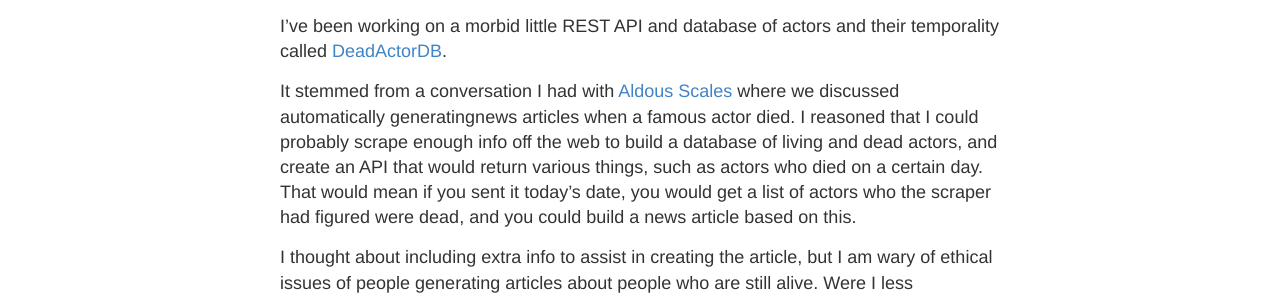
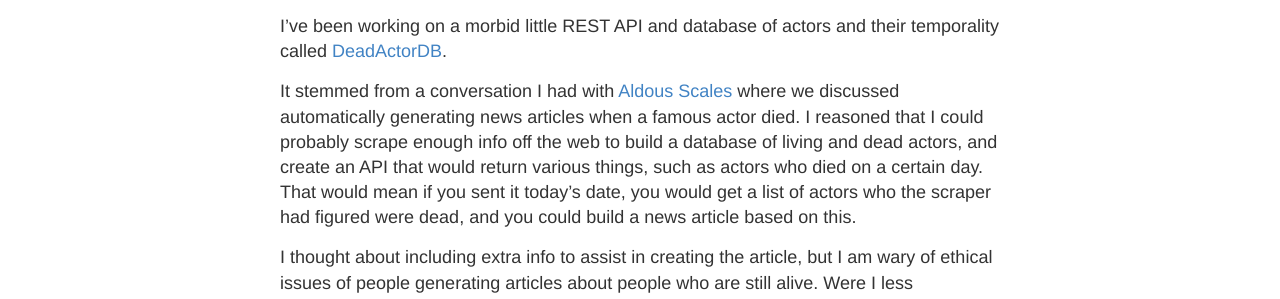
Before and after one commit to rileymccullagh/portfolio, a Jekyll site: the page built from docs/_posts/2016-11-27-DeadActorDB.md, in a window 1280 px wide. Shown: the part 220-519 px from the top of the page. Built offline with Jekyll 4.4.1, drawn with Linux system fonts in a browser that asks for light colours.

Commit message:
fixed typo

```diff
--- a/docs/_posts/2016-11-27-DeadActorDB.md
+++ b/docs/_posts/2016-11-27-DeadActorDB.md
@@ -5,7 +5,7 @@
 
 I've been working on a morbid little REST API and database of actors and their temporality called [DeadActorDB](http://deadactordb.com).
 
-It stemmed from a conversation I had with [Aldous Scales](http://aldousscales.com) where we discussed automatically generatingnews articles when a famous actor died. I reasoned that I could probably scrape enough info off the web to build a database of living and dead actors, and create an API that would return various things, such as actors who died on a certain day. That would mean if you sent it today's date, you would get a list of actors who the scraper had figured were dead, and you could build a news article based on this.
+It stemmed from a conversation I had with [Aldous Scales](http://aldousscales.com) where we discussed automatically generating news articles when a famous actor died. I reasoned that I could probably scrape enough info off the web to build a database of living and dead actors, and create an API that would return various things, such as actors who died on a certain day. That would mean if you sent it today's date, you would get a list of actors who the scraper had figured were dead, and you could build a news article based on this.
 
 I thought about including extra info to assist in creating the article, but I am wary of ethical issues of people generating articles about people who are still alive. Were I less scrupulous, this would be fully functional.
 
```
